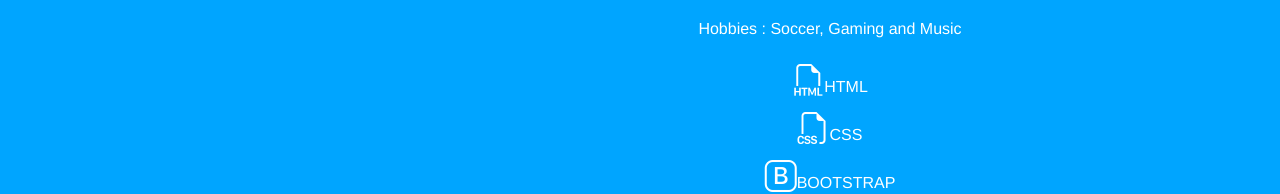
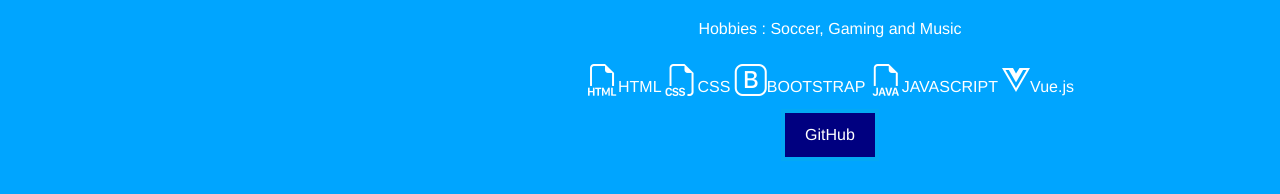
Before and after one commit to Tempestfury11/Vue_Project, a Vue app: page / in a window 1280 px wide. Shown: the part 3097-3291 px from the top of the page. Built offline with nearby package versions, Linux system fonts and the light colour scheme.

Commit message:
Im A Beliver

```diff
--- a/src/views/AboutView.vue
+++ b/src/views/AboutView.vue
@@ -30,9 +30,11 @@
           <p>Language : English</p>
           <p>Hobbies : Soccer, Gaming and Music</p>
           <div id="iconsabout">
-            <i class="bi fa-2x bi-filetype-html"></i>HTML<br>
-            <i class="bi fa-2x bi-filetype-css"></i>CSS<br>
-            <i class="bi fa-2x bi-bootstrap"></i>BOOTSTRAP<br>
+            <i class="bi fa-2x bi-filetype-html"></i>HTML
+            <i class="bi fa-2x bi-filetype-css"></i>CSS
+            <i class="bi fa-2x bi-bootstrap"></i>BOOTSTRAP
+            <i class="bi fa-2x bi-filetype-java"></i>JAVASCRIPT
+            <i class="fa-brands fa-2x fa-vuejs"></i>Vue.js
           </div>
               <button id="about-link" target="_blank" href="https://github.com/Tempestfury11" class="button button2">GitHub</button>
           </div>
```
